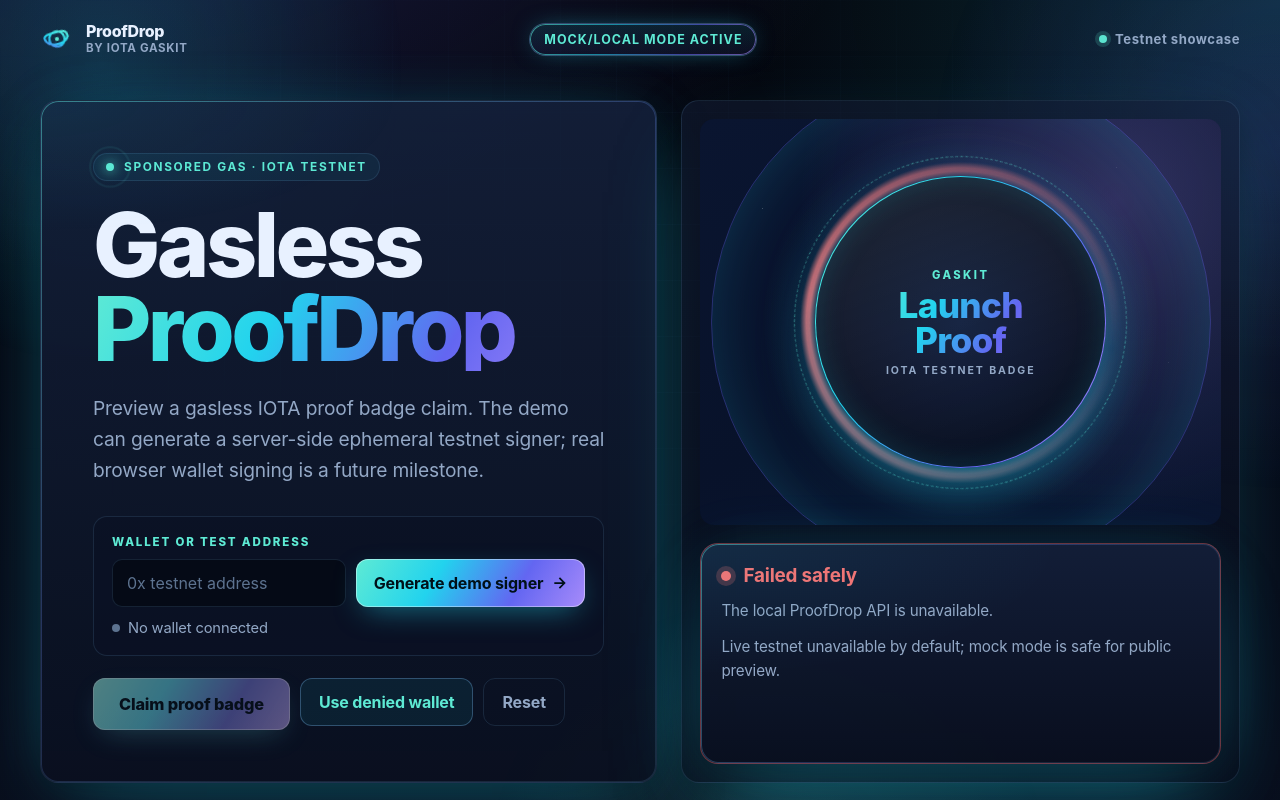
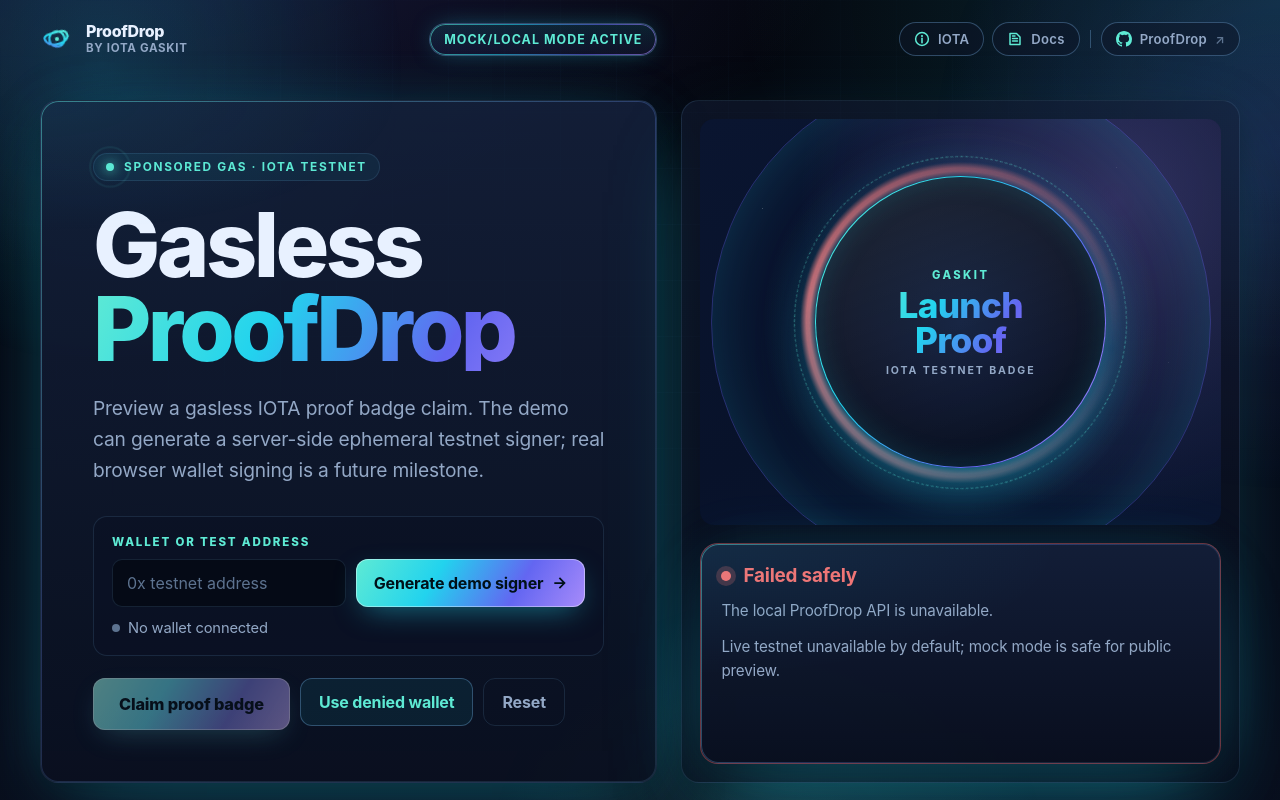
Before and after one commit to 0xCozart/ProofDrop, a website: page public/index.html in a window 1280 px wide. Shown: the top 800 px of the page. Drawn offline with Linux system fonts and the light colour scheme; no server answers.

Commit message:
Update ProofDrop client resource links

```diff
--- a/public/index.html
+++ b/public/index.html
@@ -43,15 +43,76 @@
         Mock/local mode active
       </p>
 
+      <nav class="topbar-nav" aria-label="Resources">
         <a
           class="repo-link"
-        href="https://github.com/iotaledger"
+          href="https://www.iota.org/"
           target="_blank"
           rel="noreferrer"
+          aria-label="IOTA Foundation"
         >
-        <span class="dot"></span>
-        Testnet showcase
+          <svg class="repo-mark" viewBox="0 0 16 16" aria-hidden="true">
+            <circle
+              cx="8"
+              cy="8"
+              r="6.4"
+              fill="none"
+              stroke="currentColor"
+              stroke-width="1.5"
+            />
+            <circle cx="8" cy="5" r="1.1" fill="currentColor" />
+            <path
+              d="M8 7.4v4.4"
+              stroke="currentColor"
+              stroke-width="1.6"
+              stroke-linecap="round"
+            />
+          </svg>
+          <span>IOTA</span>
         </a>
+        <a
+          class="repo-link"
+          href="https://docs.iota.org/"
+          target="_blank"
+          rel="noreferrer"
+          aria-label="IOTA documentation"
+        >
+          <svg class="repo-mark" viewBox="0 0 16 16" aria-hidden="true">
+            <path
+              fill="none"
+              stroke="currentColor"
+              stroke-width="1.5"
+              stroke-linejoin="round"
+              d="M3 2.5h6.5L13 6v7.5H3z"
+            />
+            <path
+              fill="none"
+              stroke="currentColor"
+              stroke-width="1.4"
+              stroke-linecap="round"
+              d="M5.5 7.5h5M5.5 10h5M5.5 5h2.5"
+            />
+          </svg>
+          <span>Docs</span>
+        </a>
+        <span class="topbar-sep" aria-hidden="true"></span>
+        <a
+          class="repo-link"
+          href="https://github.com/0xCozart/ProofDrop"
+          target="_blank"
+          rel="noreferrer"
+          aria-label="ProofDrop on GitHub"
+        >
+          <svg class="repo-mark" viewBox="0 0 16 16" aria-hidden="true">
+            <path
+              fill="currentColor"
+              d="M8 0C3.58 0 0 3.58 0 8a8 8 0 0 0 5.47 7.59c.4.07.55-.17.55-.38 0-.19-.01-.82-.01-1.49-2.01.37-2.53-.49-2.69-.94-.09-.23-.48-.94-.82-1.13-.28-.15-.68-.52-.01-.53.63-.01 1.08.58 1.23.82.72 1.21 1.87.87 2.33.66.07-.52.28-.87.51-1.07-1.78-.2-3.64-.89-3.64-3.95 0-.87.31-1.59.82-2.15-.08-.2-.36-1.02.08-2.12 0 0 .67-.21 2.2.82a7.4 7.4 0 0 1 2-.27c.68 0 1.36.09 2 .27 1.53-1.04 2.2-.82 2.2-.82.44 1.1.16 1.92.08 2.12.51.56.82 1.27.82 2.15 0 3.07-1.87 3.75-3.65 3.95.29.25.54.73.54 1.48 0 1.07-.01 1.93-.01 2.2 0 .21.15.46.55.38A8.01 8.01 0 0 0 16 8c0-4.42-3.58-8-8-8z"
+            />
+          </svg>
+          <span>ProofDrop</span>
+          <span class="repo-arrow" aria-hidden="true">↗</span>
+        </a>
+      </nav>
     </header>
 
     <main class="shell">
--- a/public/styles.css
+++ b/public/styles.css
@@ -130,7 +130,8 @@
   display: flex;
   align-items: center;
   justify-content: space-between;
-  gap: 16px;
+  flex-wrap: wrap;
+  gap: 12px 16px;
 }
 
 .brand {
@@ -213,27 +214,74 @@
   color: var(--gold);
 }
 
+.topbar-nav {
+  display: inline-flex;
+  align-items: center;
+  gap: 8px;
+  flex-wrap: wrap;
+  justify-content: flex-end;
+}
+
+.topbar-sep {
+  width: 1px;
+  height: 18px;
+  background: var(--line-strong);
+  margin: 0 2px;
+}
+
 .repo-link {
   display: inline-flex;
   align-items: center;
   gap: 8px;
+  padding: 8px 14px;
+  border-radius: 999px;
+  border: 1px solid var(--line-strong);
+  background: rgba(13, 22, 41, 0.55);
   color: var(--muted);
   text-decoration: none;
   font-size: 0.82rem;
-  letter-spacing: 0.04em;
+  font-weight: 600;
+  letter-spacing: 0.02em;
+  transition: color 200ms, border-color 200ms, background 200ms,
+    transform 160ms, box-shadow 200ms;
 }
 
 .repo-link:hover {
   color: var(--ink);
+  border-color: rgba(94, 234, 212, 0.5);
+  background: rgba(34, 211, 238, 0.08);
+  transform: translateY(-1px);
+  box-shadow: 0 8px 24px -10px rgba(34, 211, 238, 0.55);
+  text-decoration: none;
 }
 
-.repo-link .dot {
-  width: 8px;
-  height: 8px;
-  border-radius: 50%;
-  background: var(--teal-2);
-  box-shadow: 0 0 0 4px rgba(94, 234, 212, 0.18);
-  animation: blink 2.4s ease-in-out infinite;
+.repo-link:focus-visible {
+  outline: 2px solid var(--teal-2);
+  outline-offset: 2px;
+}
+
+.repo-mark {
+  width: 16px;
+  height: 16px;
+  color: var(--teal-2);
+  flex-shrink: 0;
+  transition: color 200ms, transform 200ms;
+}
+
+.repo-link:hover .repo-mark {
+  color: var(--aqua);
+  transform: rotate(-6deg) scale(1.05);
+}
+
+.repo-arrow {
+  font-size: 0.78rem;
+  color: var(--dim);
+  transition: transform 200ms, color 200ms;
+}
+
+.repo-link:hover .repo-arrow {
+  color: var(--teal-2);
+  transform: translate(2px, -2px);
 }
 
 @keyframes blink {
@@ -1249,9 +1297,13 @@
 }
 
 @media (max-width: 560px) {
-  .topbar {
-    flex-wrap: wrap;
-    gap: 10px;
+  .topbar-nav {
+    width: 100%;
+    justify-content: flex-start;
+  }
+
+  .topbar-sep {
+    display: none;
   }
 
   .timeline {
```
Lines whose indentation alone changed are shown as unchanged.
